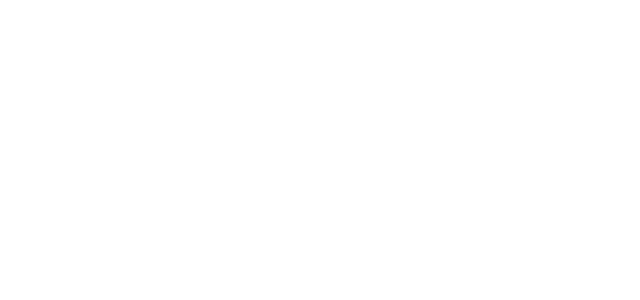
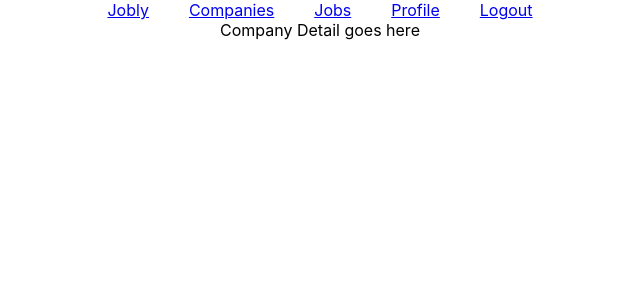
Before and after one commit to jonhuth/jobly-frontend, a React (Create React App) app: page /companies/1 in a window 1280 px wide. Shown: the top 300 px of the page, without its empty margins (320-960 px from the left). Built offline with nearby package versions, Linux system fonts and the light colour scheme; no server answers.

Commit message:
first commit

```diff
--- a/package.json
+++ b/package.json
@@ -6,8 +6,10 @@
     "@testing-library/jest-dom": "^4.2.4",
     "@testing-library/react": "^9.5.0",
     "@testing-library/user-event": "^7.2.1",
+    "axios": "^0.19.2",
     "react": "^16.13.1",
     "react-dom": "^16.13.1",
+    "react-router-dom": "^5.2.0",
     "react-scripts": "3.4.1"
   },
   "scripts": {
--- a/src/App.css
+++ b/src/App.css
@@ -1,3 +1,8 @@
 .App {
   text-align: center;
+
 }
+
+nav a{
+    margin: 20px;
+}
--- a/src/App.js
+++ b/src/App.js
@@ -1,10 +1,17 @@
-import React from 'react';
+import React, { useState } from 'react';
+import { BrowserRouter } from "react-router-dom";
 import './App.css';
+import Navigation from './Navigation';
+import Routes from './Routes';
 
 function App() {
+  const [token, setToken] = useState('blah');
   return (
     <div className="App">
-
+      <BrowserRouter>
+        <Navigation token={token} />
+        <Routes />
+      </BrowserRouter>
     </div>
   );
 }
--- /dev/null
+++ b/src/CompanyDetail.js
@@ -0,0 +1,22 @@
+import React, {useEffect, useState} from 'react';
+import JoblyApi from './JoblyApi';
+
+
+function CompanyDetail() {
+
+  useEffect(() => {
+    async function getCompanyDetail() {
+      let res = await JoblyApi.getCompany('edwards-lee-and-reese');
+      console.log(res);
+    }
+
+    getCompanyDetail();
+  }, []);
+  return (<div>
+    Company Detail goes here
+
+
+  </div>);
+}
+
+export default CompanyDetail;
--- /dev/null
+++ b/src/CompanyList.js
@@ -0,0 +1,9 @@
+import React from 'react';
+
+function CompanyList() {
+  return (<div>
+    Company List goes here
+    </div>);
+}
+
+export default CompanyList;
--- /dev/null
+++ b/src/Homepage.js
@@ -0,0 +1,9 @@
+import React from 'react';
+
+function Homepage() {
+  return (<div>
+
+    </div>);
+}
+
+export default Homepage;
--- /dev/null
+++ b/src/JobList.js
@@ -0,0 +1,9 @@
+import React from 'react';
+
+function JobList() {
+  return (<div>
+
+    </div>);
+}
+
+export default JobList;
--- a/src/JoblyApi.js
+++ b/src/JoblyApi.js
@@ -1,6 +1,11 @@
+import axios from 'axios';
+
 class JoblyApi {
   static async request(endpoint, params = {}, verb = "get") {
     console.debug("API Call:", endpoint, params, verb);
+
+    // should come from env var
+    const BASE_URL = 'http://localhost:3001';
 
     const _token = ( // for now, hardcode token for "testing"
         "eyJhbGciOiJIUzI1NiIsInR5cCI6IkpXVCJ9.eyJ1c2VybmFtZSI6InRlc" +
@@ -29,3 +34,5 @@ class JoblyApi {
     return res.company;
   }
 }
+
+export default JoblyApi;
--- /dev/null
+++ b/src/LoginSignup.js
@@ -0,0 +1,9 @@
+import React from 'react';
+
+function LoginSignup() {
+  return (<div>
+
+    </div>);
+}
+
+export default LoginSignup;
--- /dev/null
+++ b/src/Navigation.js
@@ -0,0 +1,27 @@
+import React from 'react';
+import { NavLink } from "react-router-dom";
+
+function Navigation({ token }) {
+
+  if (token) {
+    return <div>
+      {/* logged in */}
+      <nav>
+        <NavLink exact to="/">Jobly</NavLink>
+        <NavLink exact to="/companies">Companies</NavLink>
+        <NavLink exact to="/jobs">Jobs</NavLink>
+        <NavLink exact to="/profile">Profile</NavLink>
+        <NavLink exact to="/">Logout</NavLink>
+      </nav>
+    </div>
+        }
+  return <div>
+          {/* logged out */}
+          <nav>
+            <NavLink exact to="/">Jobly</NavLink>
+            <NavLink exact to="/login">Login</NavLink>
+          </nav>
+        </div>
+}
+
+export default Navigation;
--- /dev/null
+++ b/src/ProfileForm.js
@@ -0,0 +1,9 @@
+import React from 'react';
+
+function ProfileForm() {
+  return (<div>
+
+    </div>);
+}
+
+export default ProfileForm;
--- /dev/null
+++ b/src/Routes.js
@@ -0,0 +1,39 @@
+import React from 'react';
+import { Route, Switch, Redirect } from "react-router-dom";
+import Homepage from './Homepage';
+import CompanyList from './CompanyList';
+import CompanyDetail from './CompanyDetail';
+import JobList from './JobList';
+import LoginSignup from './LoginSignup';
+// import LoginForm from './LoginForm';
+// import SignupForm from './SignupForm';
+import ProfileForm from './ProfileForm';
+
+function Routes() {
+  return (
+    <Switch>
+      <Route exact path="/companies/:company">
+        <CompanyDetail />
+      </Route>
+      <Route exact path="/companies">
+        <CompanyList />
+      </Route>
+      <Route exact path="/jobs">
+        <JobList />
+      </Route>
+      <Route exact path="/login">
+        <LoginSignup />
+      </Route>
+      <Route exact path="/profile">
+        <ProfileForm />
+      </Route>
+      <Route exact path="/">
+        <Homepage />
+      </Route>
+      <Redirect to="/" />
+    </Switch>
+
+  )
+}
+
+export default Routes;
```
Also changed, not shown: 1 other file (tests, documents, lock files or other folders).
